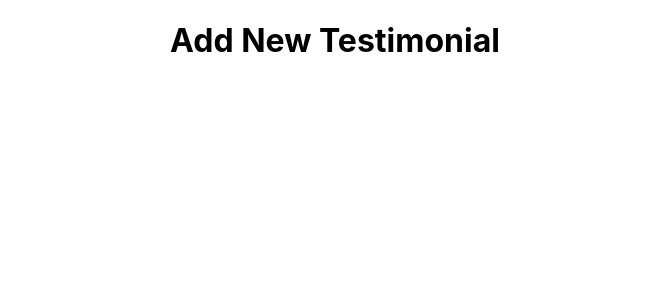
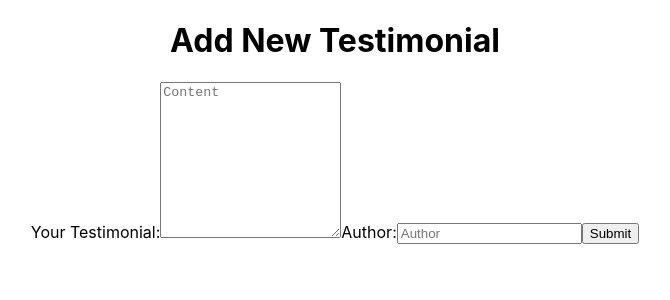
Before and after one commit to chrisratsimba123/new-alternatives-app, a React (Create React App) app in the folder client/: page /create-testimonial in a window 1280 px wide. Shown: the top 300 px of the page, without its empty margins (305-975 px from the left). Built offline with nearby package versions, Linux system fonts and the light colour scheme.

Commit message:
create basic functionality established

```diff
--- a/client/src/Screens/TestimonialCreate/TestimonialCreate.jsx
+++ b/client/src/Screens/TestimonialCreate/TestimonialCreate.jsx
@@ -1,13 +1,61 @@
-import React, { useState, useEffect } from 'react'
-import './TestimonialCreate.css'
+import React, { useState } from "react";
+import "./TestimonialCreate.css";
+import { Redirect } from "react-router-dom";
+import Layout from "../../Components/Shared/Layout/Layout";
+import { createTestimonial } from "../../Services/Testimonials";
 
 const TestimonialCreate = () => {
+  const [testimonial, updateTestimonial] = useState({
+    content: "",
+    author: "",
+  });
 
-// createTestimonials()
+  const [isCreated, updateIsCreated] = useState(false);
 
-    return(
-        <h1>Add New Testimonial</h1>
-    )
-}
+  const handleChange = (e) => {
+    const { name, value } = e.target;
+    updateTestimonial({ ...testimonial, [name]: value });
+  };
 
-export default TestimonialCreate
+  const handleSubmit = async (e) => {
+    e.preventDefault();
+    const created = await createTestimonial(testimonial);
+    updateIsCreated({ created });
+  };
+
+  if (isCreated) {
+    return <Redirect to={"/our-stories"} />;
+  }
+
+  return (
+    <div className="complete-testimonial-create-screen">
+      <h1>Add New Testimonial</h1>
+      <form className="create-form" onSubmit={handleSubmit}>
+        <label htmlFor="content">Your Testimonial:</label>
+        <textarea
+          className="textarea-content"
+          rows={10}
+          placeholder="Content"
+          // value={post.content}
+          name="content"
+          required
+          onChange={handleChange}
+        />
+        <label htmlFor="author">Author:</label>
+        <input
+          className="input-author"
+          placeholder="Author"
+          value={testimonial.author}
+          name="author"
+          required
+          onChange={handleChange}
+        />
+        <button type="submit" className="submit-button">
+          Submit
+        </button>
+      </form>
+    </div>
+  );
+};
+
+export default TestimonialCreate;
```
